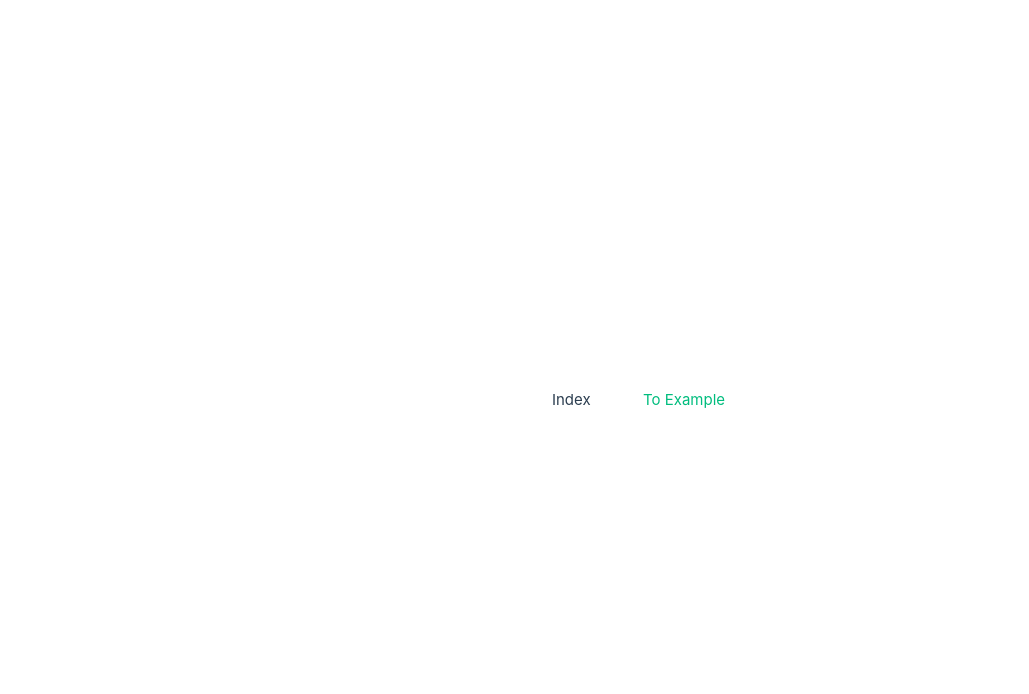
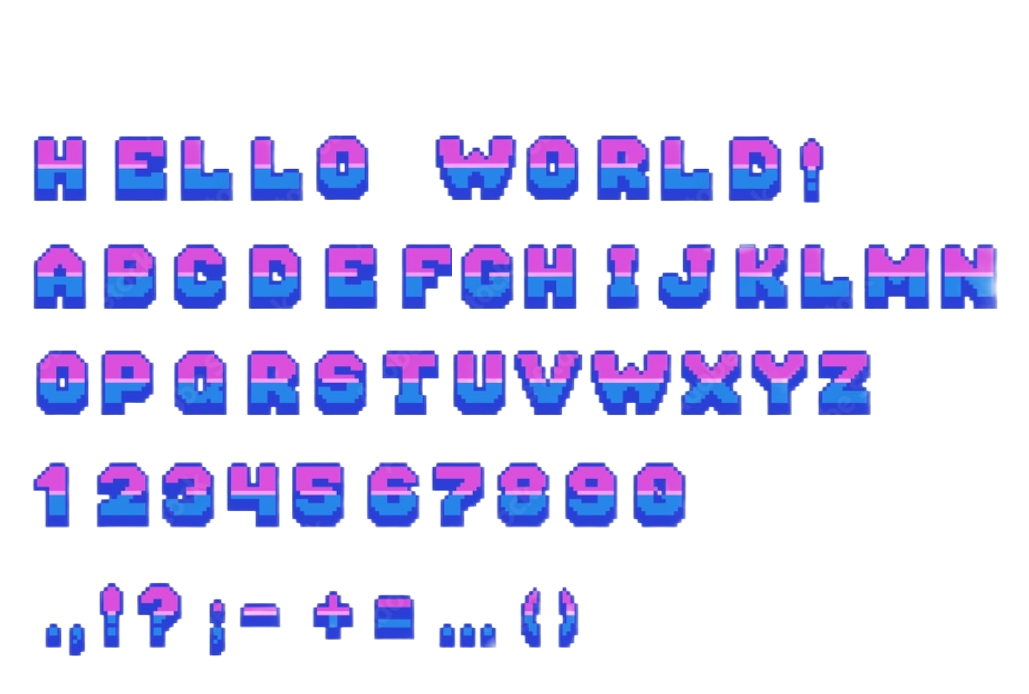
Before and after one commit to reznikovkg/vue-3-docker-compose, a Vue app in the folder vue/: page / in a window 1280 px wide. Shown: the top 694 px of the page, without its empty margins (0-1029 px from the left). Built offline with nearby package versions, Linux system fonts and the light colour scheme.

Commit message:
sprite text mapping

```diff
--- a/vue/package.json
+++ b/vue/package.json
@@ -19,6 +19,7 @@
   },
   "devDependencies": {
     "@vitejs/plugin-vue": "^6.0.1",
+    "less": "^4.5.1",
     "sass-embedded": "^1.92.1",
     "vite": "^7.0.6",
     "vite-plugin-vue-devtools": "^8.0.0"
--- a/vue/src/App.vue
+++ b/vue/src/App.vue
@@ -1,9 +1,24 @@
 <template>
-  <RouterView />
+  <main>
+    <SpriteText text="Hello World!" :config="pixelSpriteConfig"/>
+    <SpriteText text="abcdefghijklmn" :config="pixelSpriteConfig"/>
+    <SpriteText text="opqrstuvwxyz" :config="pixelSpriteConfig"/>
+    <SpriteText text="1234567890" :config="pixelSpriteConfig"/>
+    <SpriteText text=".,!?;-+=…()" :config="pixelSpriteConfig"/>
+  </main>
 </template>
 
 <script setup>
+import SpriteText from './components/SpriteText.vue'
+import {pixelSpriteConfig} from './configs/pixelSpriteConfig.js'
 </script>
 
-<style scoped lang="scss">
+<style scoped lang="less">
+.sprite-container {
+  display: flex;
+  flex-direction: column;
+  align-items: center;
+  gap: 10px;
+  margin-top: 20px;
+}
 </style>
--- /dev/null
+++ b/vue/src/components/SpriteText.vue
@@ -0,0 +1,48 @@
+<template>
+  <div class="sprite-text">
+    <span
+        v-for="(char, index) in characters"
+        :key="index"
+        class="sprite-text__char"
+        :style="getCharStyle(char)"
+    />
+  </div>
+</template>
+
+<script setup>
+import { computed } from 'vue'
+
+const props = defineProps({
+  text: String,
+  config: Object
+})
+
+const characters = computed(() => props.text.split(''))
+
+const getCharStyle = (char) => {
+  const map = props.config.spriteMap[char.toUpperCase()] || props.config.spriteMap[' ']
+  if (!map) return {}
+
+  return {
+    display: 'inline-block',
+    width: `${map.width}px`,
+    height: `${map.height}px`,
+    backgroundImage: `url(${props.config.spriteUrl})`,
+    backgroundRepeat: 'no-repeat',
+    backgroundPosition: `-${map.x}px -${map.y}px`,
+    backgroundSize: 'auto',
+    verticalAlign: 'top'
+  }
+}
+</script>
+
+<style scoped lang="less">
+.sprite-text {
+  display: inline-flex;
+
+  &__char {
+    display: inline-block;
+    background-repeat: no-repeat;
+  }
+}
+</style>
--- /dev/null
+++ b/vue/src/configs/pixelSpriteConfig.js
@@ -0,0 +1,64 @@
+import spriteImage from '../assets/pixel-sprite.png'
+
+export const pixelSpriteConfig = {
+    spriteUrl: spriteImage,
+    fontSize: 32,
+    spriteMap: {
+        // 1-я строка спрайта
+        A: {x: 33, y: 20, width: 70, height: 100},
+        B: {x: 110, y: 20, width: 70, height: 100},
+        C: {x: 185, y: 20, width: 70, height: 100},
+        D: {x: 253, y: 20, width: 70, height: 100},
+        E: {x: 320, y: 20, width: 70, height: 100},
+        F: {x: 390, y: 20, width: 70, height: 100},
+        G: {x: 470, y: 20, width: 70, height: 100},
+        H: {x: 550, y: 20, width: 70, height: 100},
+        I: {x: 610, y: 20, width: 60, height: 100},
+        J: {x: 670, y: 20, width: 70, height: 100},
+        K: {x: 740, y: 20, width: 70, height: 100},
+        L: {x: 820, y: 20, width: 70, height: 100},
+        M: {x: 895, y: 20, width: 70, height: 100},
+        N: {x: 970, y: 20, width: 75, height: 100},
+
+        // 2-я строка спрайта
+        O: {x: 62, y: 110, width: 60, height: 108},
+        P: {x: 130, y: 110, width: 70, height: 108},
+        Q: {x: 200, y: 110, width: 70, height: 108},
+        R: {x: 270, y: 110, width: 70, height: 108},
+        S: {x: 350, y: 110, width: 70, height: 108},
+        T: {x: 425, y: 110, width: 70, height: 108},
+        U: {x: 505, y: 110, width: 70, height: 108},
+        V: {x: 592, y: 110, width: 75, height: 108},
+        W: {x: 680, y: 110, width: 90, height: 108},
+        X: {x: 785, y: 110, width: 70, height: 108},
+        Y: {x: 870, y: 110, width: 70, height: 108},
+        Z: {x: 950, y: 110, width: 70, height: 108},
+
+        // 3-я строка спрайта
+        '1': {x: 175, y: 208, width: 50, height: 108},
+        '2': {x: 220, y: 208, width: 70, height: 108},
+        '3': {x: 300, y: 208, width: 70, height: 108},
+        '4': {x: 380, y: 208, width: 70, height: 108},
+        '5': {x: 460, y: 208, width: 60, height: 108},
+        '6': {x: 520, y: 208, width: 70, height: 108},
+        '7': {x: 600, y: 208, width: 70, height: 108},
+        '8': {x: 680, y: 208, width: 70, height: 108},
+        '9': {x: 760, y: 208, width: 70, height: 108},
+        '0': {x: 840, y: 208, width: 70, height: 108},
+
+        // 4-я строка спрайта
+        '.': {x: 185, y: 300, width: 30, height: 108},
+        ',': {x: 240, y: 300, width: 30, height: 108},
+        '!': {x: 280, y: 300, width: 40, height: 108},
+        '?': {x: 335, y: 300, width: 70, height: 108},
+        ';': {x: 410, y: 300, width: 30, height: 108},
+        '-': {x: 450, y: 300, width: 60, height: 108},
+        '+': {x: 510, y: 300, width: 70, height: 108},
+        '=': {x: 600, y: 300, width: 70, height: 108},
+        '…': {x: 690, y: 300, width: 70, height: 108},
+        '(': {x: 780, y: 300, width: 40, height: 108},
+        ')': {x: 835, y: 300, width: 40, height: 108},
+
+        ' ': {x: 1000, y: 320, width: 60, height: 108}
+    }
+}
```
Also changed, not shown: vue/src/assets/pixel-sprite.png (added).
